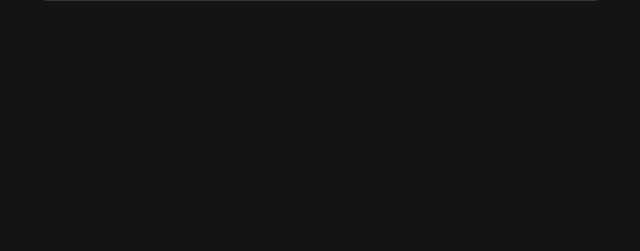
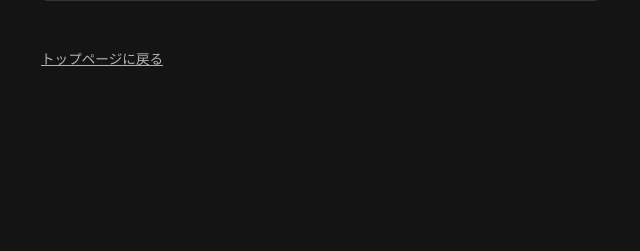
Before and after one commit to corekaraweb/oreflix_claude, a PHP site: page /server/public/admin/index.php in a window 1280 px wide. Shown: the part 549-800 px from the top of the page, without its empty margins (319-959 px from the left). Run offline with PHP 8.4, Linux system fonts and the light colour scheme.

Commit message:
fix: 管理画面に「トップページに戻る」リンクを追加

```diff
--- a/server/public/admin/index.php
+++ b/server/public/admin/index.php
@@ -249,6 +249,8 @@ $config = Config::load();
   ul.playlist-list button { padding: 0.3rem 0.7rem; font-size: 0.8rem; }
   .top-bar { display: flex; justify-content: space-between; align-items: baseline; margin-bottom: 1.5rem; }
   .top-bar a { color: #b3b3b3; font-size: 0.85rem; }
+  .top-bar nav { display: flex; gap: 1.25rem; }
+  .back-link { display: inline-block; margin-top: 1.5rem; color: #b3b3b3; font-size: 0.85rem; }
 </style>
 </head>
 <body>
@@ -278,6 +280,7 @@ $config = Config::load();
         <button type="submit">設定する</button>
       </form>
     </section>
+    <a class="back-link" href="/">トップページに戻る</a>
 
   <?php elseif (!$loggedIn): ?>
     <h1>OREFLIX 管理画面</h1>
@@ -291,11 +294,15 @@ $config = Config::load();
         <button type="submit">ログイン</button>
       </form>
     </section>
+    <a class="back-link" href="/">トップページに戻る</a>
 
   <?php else: ?>
     <div class="top-bar">
       <h1>OREFLIX 管理画面</h1>
-      <a href="logout.php">ログアウト</a>
+      <nav>
+        <a href="/">トップページに戻る</a>
+        <a href="logout.php">ログアウト</a>
+      </nav>
     </div>
 
     <section>
```
